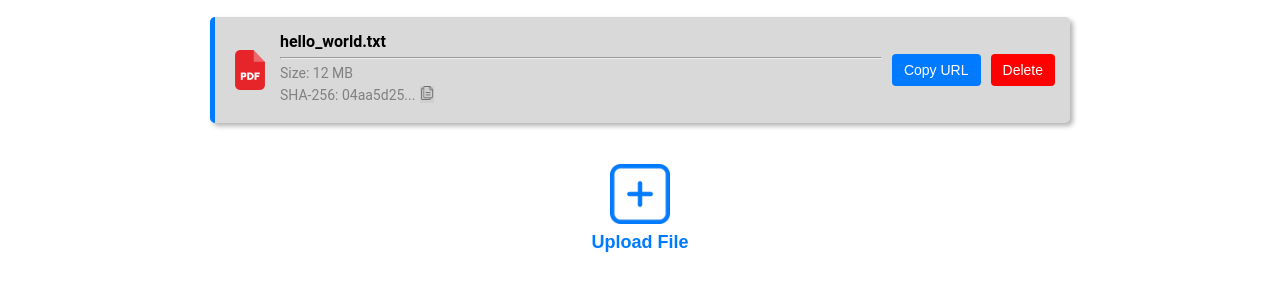
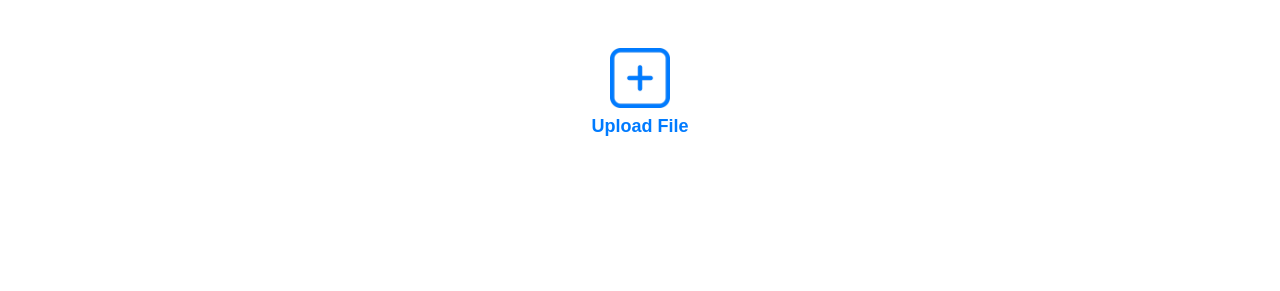
Before and after one commit to fr0wiNN/Link-Drop, a plain HTML site: page frontend/pages/dashboard.html in a window 1280 px wide. Shown: the part 269-560 px from the top of the page. Drawn offline with Linux system fonts and the light colour scheme.

Commit message:
minor impovements

```diff
--- a/frontend/assets/scripts/dashboard-ui.js
+++ b/frontend/assets/scripts/dashboard-ui.js
@@ -41,7 +41,7 @@ export function createFileTile(file, deleteCallback, copyCallback) {
 }
 
 
-// 🔹 Get File Icon Based on Extension
+// Get File Icon Based on Extension
 function getFileIcon(extension) {
     const icons = {
         "pdf": "../assets/img/file_icons/pdf.png",
@@ -53,7 +53,7 @@ function getFileIcon(extension) {
         "mp3": "../assets/img/file_icons/audio.png"
     };
 
-    return icons[extension] || "../img/file_icons/default.png";
+    return icons[extension] || "../assets/img/file_icons/default.png";
 }
 
 // 🔹 Format File Size
--- a/frontend/pages/dashboard.html
+++ b/frontend/pages/dashboard.html
@@ -20,39 +20,6 @@
     <!-- Stored Files Container -->
     <div class="file-tiles-container">
         <h1>Hosted Files</h1>
-
-        <div class="file-tile"> <!-- Fixed width of each tile and elements of it. Make room for file's hash and error notes -->
-
-            <!-- File icon --> <!-- https://www.flaticon.com/packs/file-types-21 -->
-            <img src="../assets/img/file_icons/pdf.png" width="50" height="50" alt="File Icon" class="file-icon">
-
-            <!-- File info segment-->
-            <div class="file-info">
-
-                <!-- File name -->
-                <p class="file-name">hello_world.txt</p>
-
-                <hr>
-
-                <!-- File size -->
-                <p class="file-size">Size: 12 MB</p>
-
-                <!-- File hash -->
-                <p class="file-hash">SHA-256: <span>04aa5d25...</span><button class="copy-hash-button"><img src="../assets/img/copy_hash.png" width="14" height="14"></button></p>
-
-            </div>
-
-            <!-- File actions -->
-            <div class="file-actions">
-
-                <!-- URL copy button-->
-                <button class="copy-url-btn">Copy URL</button> <!-- http://127.0.0.1:5500/frontend/pages/download.html?user=test&file=vm.txt -->
-
-                <!-- Delete button-->
-                <button class="delete-btn">Delete</button>
-
-            </div>
-        </div>
     </div>
 
     <!-- Upload File Button -->
```
Also changed, not shown: frontend/assets/img/file_icons/default.png.
